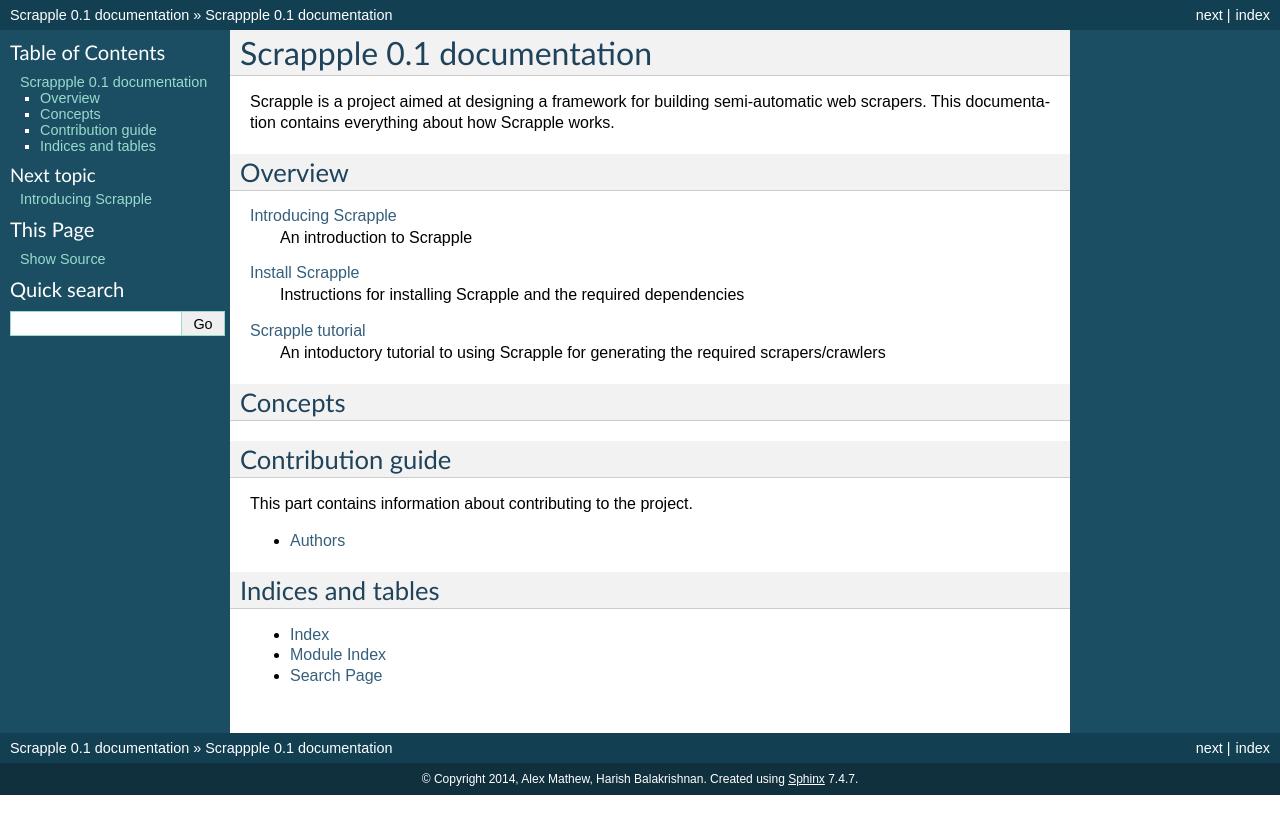
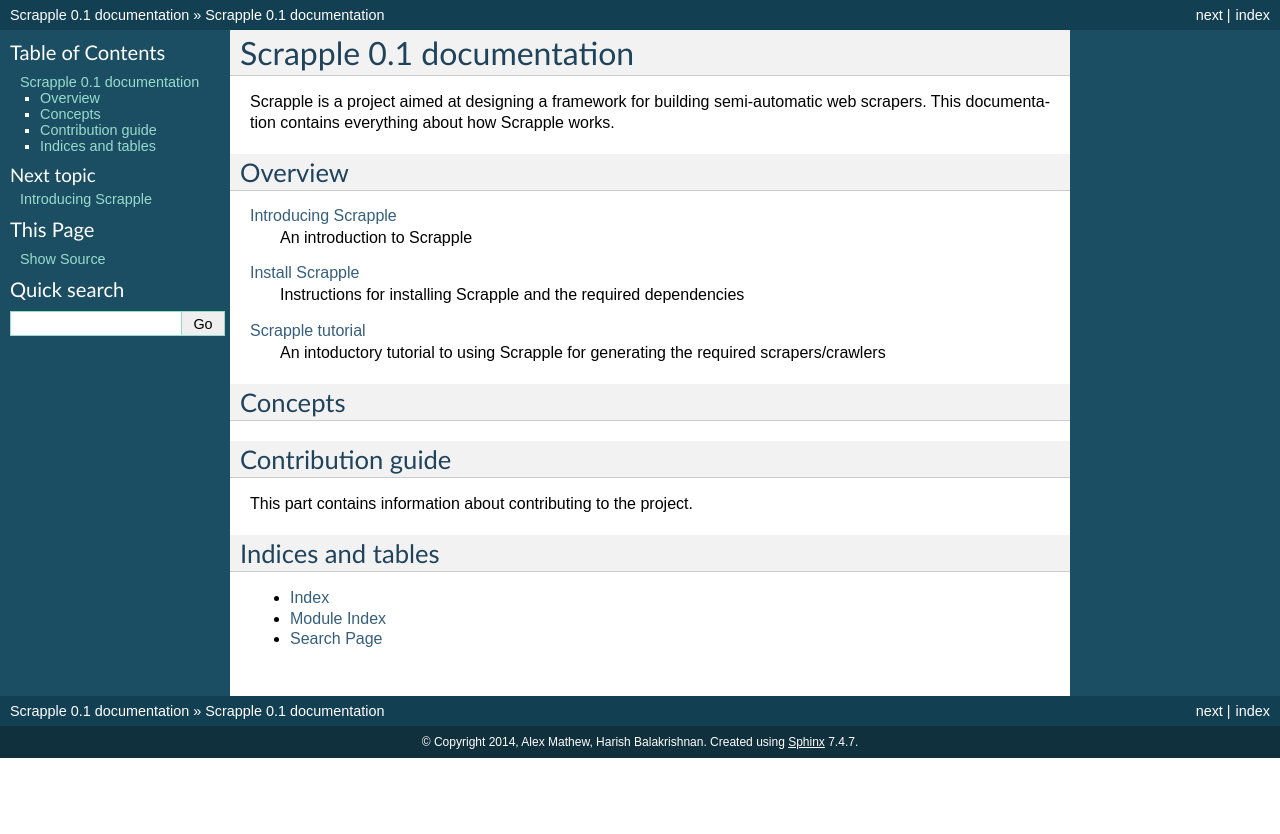
Before and after one commit to AlexMathew/scrapple, a Sphinx documentation site: the page built from docs/index.rst, in a window 1280 px wide. Shown: the top 834 px of the page. Built offline with Sphinx 7.4.7, drawn with Linux system fonts in a browser that asks for light colours.

Commit message:
Edit index

```diff
--- a/docs/index.rst
+++ b/docs/index.rst
@@ -4,7 +4,7 @@
    contain the root `toctree` directive.
 
 =================================
-Scrappple |version| documentation
+Scrapple |version| documentation
 =================================
 
 Scrapple is a project aimed at designing a framework for building semi-automatic web scrapers. This documentation contains everything about how Scrapple works.
```
Also changed, not shown: other parts of docs/index.rst (+1 -1 lines).
